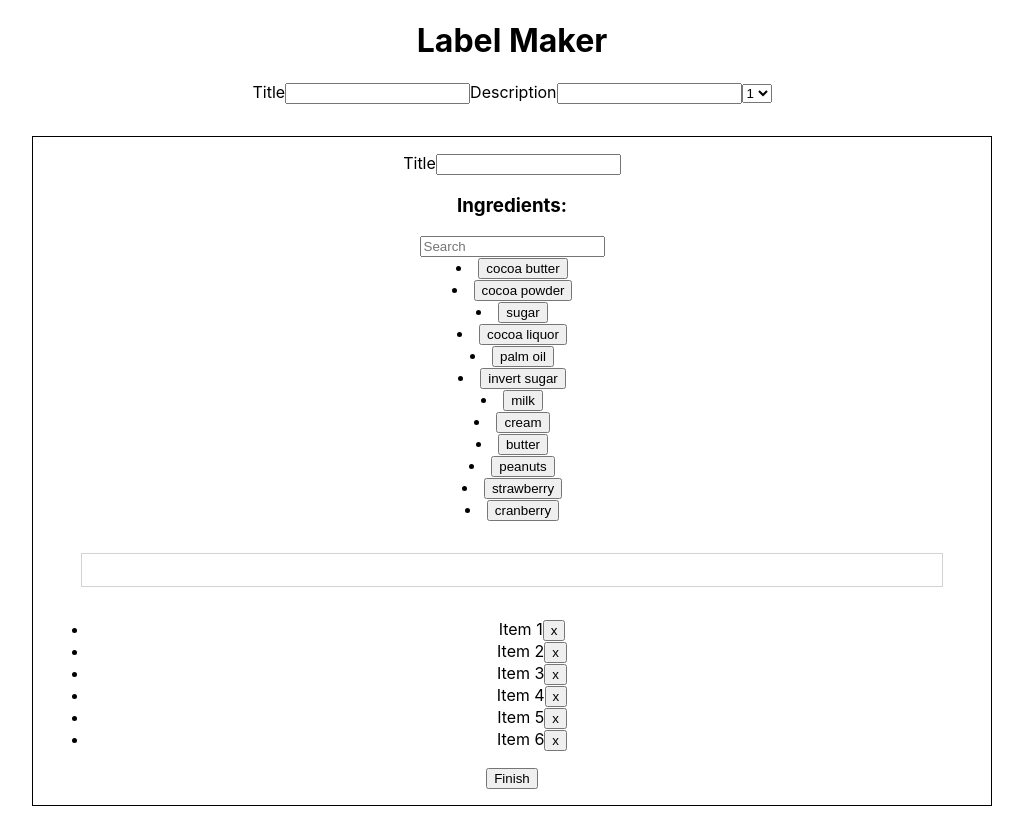
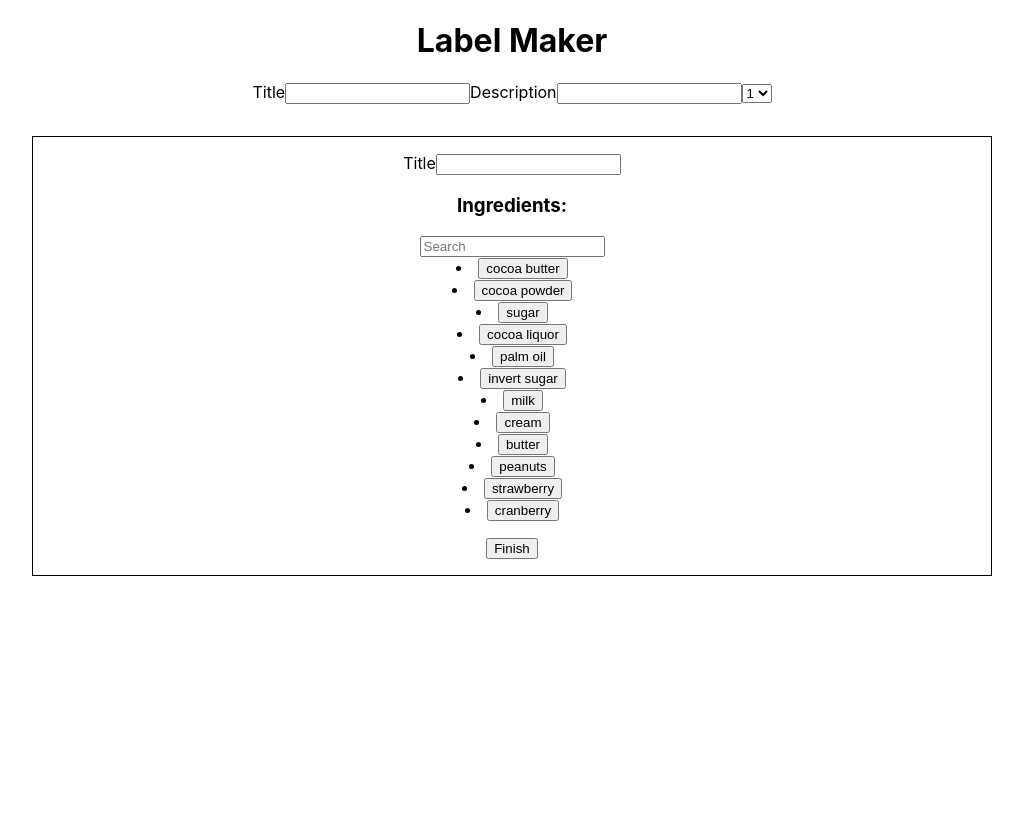
Before and after one commit to antonijak/Label-maker, a React (Create React App) app: page / in a window 1280 px wide. Shown: the whole page, without its empty margins (128-1151 px from the left). After the commit the page ends 800 px from the top, so only its background shows below. Built offline with nearby package versions, Linux system fonts and the light colour scheme; the HTML template or start-up script is replaced by a standard one.

Commit message:
add/drag and drop sort

```diff
--- a/src/App.js
+++ b/src/App.js
@@ -58,6 +58,7 @@ class App extends Component {
           {parts &&
             parts.map((item, i) => (
               <IngredientsSelector
+                key={'item' + i}
                 parts={parts}
                 number={i}
                 handleChange={this.handleChange}
--- a/src/components/IngredientsSelector.js
+++ b/src/components/IngredientsSelector.js
@@ -1,9 +1,7 @@
 import React, { Component } from 'react';
 import Ingredient from './Ingredient';
-import SortableList from './SortableList';
-import Sortable from './Sortable';
 import { arrayMove } from 'react-sortable-hoc';
-import SortableComponent from './Sortable';
+import SortableComponent from './SortableComponent';
 
 class IngredientsSelector extends Component {
   state = {
@@ -65,9 +63,8 @@ class IngredientsSelector extends Component {
     });
   };
 
-  removeIngredient = e => {
+  removeIngredient = (e, ingredient) => {
     e.preventDefault();
-    const ingredient = e.target.value;
     const reducedAddedIngredients = this.state.addedIngredients.filter(
       item => item !== ingredient
     );
@@ -77,8 +74,14 @@ class IngredientsSelector extends Component {
     });
   };
 
+  onSortEnd = ({ oldIndex, newIndex }) => {
+    this.setState(({ addedIngredients }) => ({
+      addedIngredients: arrayMove(addedIngredients, oldIndex, newIndex)
+    }));
+  };
+
   render() {
-    let { parts, number, addToLabel } = this.props;
+    let { number, addToLabel } = this.props;
     let { title, filteredIngredients, addedIngredients } = this.state;
 
     return (
@@ -102,34 +105,23 @@ class IngredientsSelector extends Component {
         />
         <div>
           {filteredIngredients.length > 0 ? (
-            filteredIngredients.map(item => (
-              <Ingredient text={item} action={this.addIngredient} />
+            filteredIngredients.map((item, i) => (
+              <Ingredient
+                key={'item' + i}
+                text={item}
+                action={this.addIngredient}
+              />
             ))
           ) : (
             <span>No results</span>
           )}
         </div>
-        {/* <ul
-          style={{
-            border: '1px solid lightgray',
-            padding: '1rem',
-            margin: '2rem'
-          }}
-        >
-          {addedIngredients.map(item => (
-            <Ingredient
-              removable={true}
-              text={item}
-              action={this.removeIngredient}
-            />
-          ))}
-        </ul> */}
-        <SortableList
-          items={addedIngredients}
+
+        <SortableComponent
+          items={this.state.addedIngredients}
           removeIngredient={this.removeIngredient}
           onSortEnd={this.onSortEnd}
         />
-        <SortableComponent items={this.state.addedIngredients} />
         <button onClick={e => addToLabel(e, number, addedIngredients)}>
           Finish
         </button>
--- a/src/components/Sortable.js
+++ /dev/null
@@ -1,65 +0,0 @@
-import React, { Component } from 'react';
-import { render } from 'react-dom';
-import {
-  SortableContainer,
-  SortableElement,
-  arrayMove
-} from 'react-sortable-hoc';
-
-const SortableItem = SortableElement(({ value, deletex }) => (
-  <li>
-    {value}
-    <button
-      onClick={e => {
-        e.preventDefault();
-        deletex(value);
-      }}
-    >
-      x
-    </button>
-  </li>
-));
-
-const SortableList = SortableContainer(({ items, deletex }) => {
-  return (
-    <ul>
-      {items.map((value, index) => (
-        <SortableItem
-          key={`item-${index}`}
-          index={index}
-          value={value}
-          deletex={deletex}
-        />
-      ))}
-    </ul>
-  );
-});
-
-class SortableComponent extends Component {
-  state = {
-    items: ['Item 1', 'Item 2', 'Item 3', 'Item 4', 'Item 5', 'Item 6']
-  };
-  onSortEnd = ({ oldIndex, newIndex }) => {
-    this.setState(({ items }) => ({
-      items: arrayMove(items, oldIndex, newIndex)
-    }));
-  };
-
-  deletex = itemx => {
-    const newItems = this.state.items.filter(item => item !== itemx);
-    this.setState({ items: newItems });
-  };
-  render() {
-    console.log(this.state.items);
-
-    return (
-      <SortableList
-        items={this.state.items}
-        onSortEnd={this.onSortEnd}
-        deletex={this.deletex}
-      />
-    );
-  }
-}
-
-export default SortableComponent;
--- /dev/null
+++ b/src/components/SortableComponent.js
@@ -0,0 +1,42 @@
+import React, { Component } from 'react';
+import { SortableContainer, SortableElement } from 'react-sortable-hoc';
+
+const SortableItem = SortableElement(({ value, removeIngredient }) => (
+  <li>
+    {value}
+    <button
+      onClick={e => {
+        removeIngredient(e, value);
+      }}
+    >
+      x
+    </button>
+  </li>
+));
+
+const SortableList = SortableContainer(({ items, removeIngredient }) => {
+  return (
+    <ul>
+      {items.map((value, index) => (
+        <SortableItem
+          key={`item-${index}`}
+          index={index}
+          value={value}
+          removeIngredient={removeIngredient}
+        />
+      ))}
+    </ul>
+  );
+});
+
+const SortableComponent = ({ items, onSortEnd, removeIngredient }) => {
+  return (
+    <SortableList
+      items={items}
+      onSortEnd={onSortEnd}
+      removeIngredient={removeIngredient}
+    />
+  );
+};
+
+export default SortableComponent;
--- a/src/components/SortableIngredient.js
+++ /dev/null
@@ -1,6 +0,0 @@
-import React from 'react';
-import { SortableElement } from 'react-sortable-hoc';
-
-const SortableIngredient = SortableElement(({ text }) => <li>{text}</li>);
-
-export default SortableIngredient;
--- a/src/components/SortableList.js
+++ /dev/null
@@ -1,22 +0,0 @@
-import React from 'react';
-import Ingredient from './Ingredient';
-import { SortableContainer } from 'react-sortable-hoc';
-import SortableIngredient from './SortableIngredient';
-
-const SortableList = SortableContainer(({ items, removeIngredient }) => {
-  return (
-    <ul
-      style={{
-        border: '1px solid lightgray',
-        padding: '1rem',
-        margin: '2rem'
-      }}
-    >
-      {items.map(item => (
-        <SortableIngredient text={item} action={removeIngredient} />
-      ))}
-    </ul>
-  );
-});
-
-export default SortableList;
```
